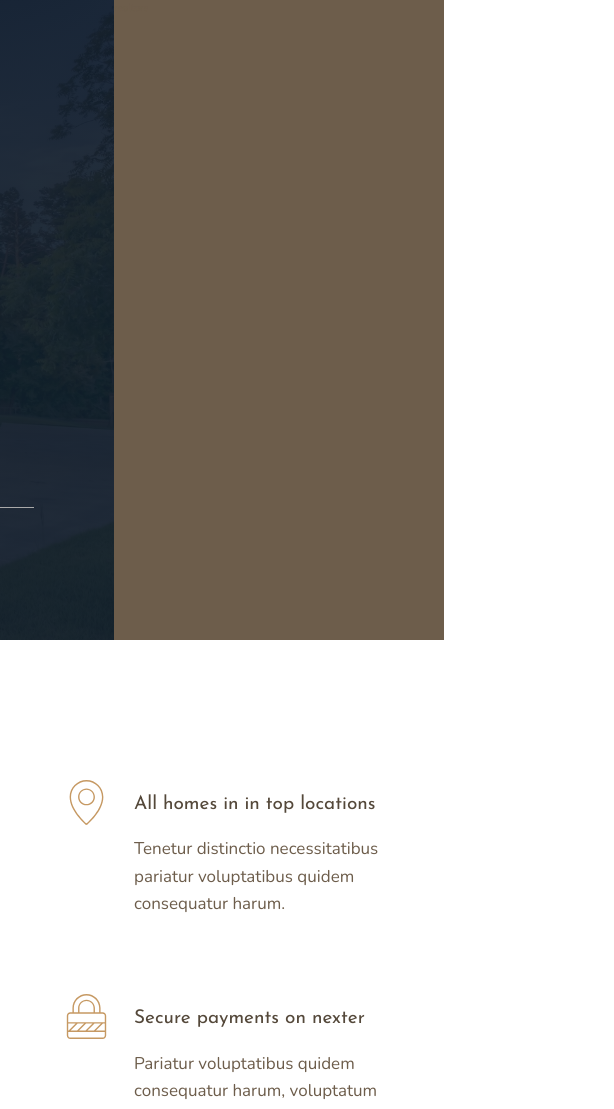
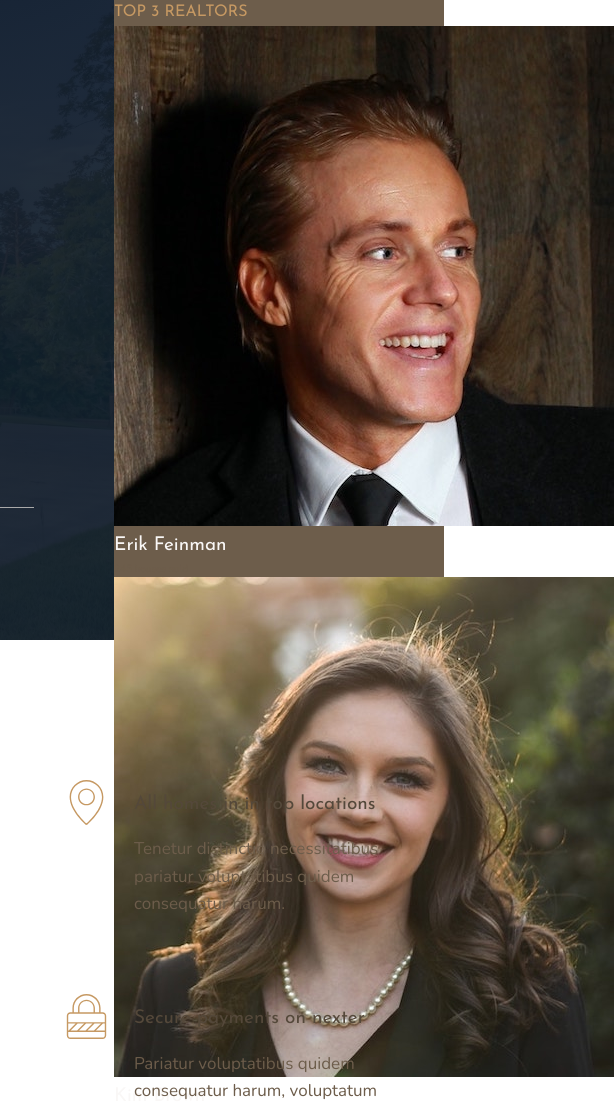
Before and after one commit to VitaliiLynnyk/advanced-css, a website: page nexter/index.html in a window 1280 px wide. Shown: the top 1109 px of the page, 836-1450 px from the left, 614 px wide, since content can reach past the window. Drawn offline with nearby package versions, Linux system fonts and the light colour scheme.

Commit message:
add realtors markup

```diff
--- a/nexter/index.html
+++ b/nexter/index.html
@@ -45,7 +45,30 @@
             </div>
       </header>
       <div class="realtors">
-            realtors
+            <h3 class="heading-3">Top 3 Realtors</h3>
+            <div class="realtors__list">
+                  <img src="img/realtor-1.jpeg"
+                       alt="Realtor 1"
+                       class="realtors__img">
+                  <div class="realtors__details">
+                        <h4 class="heading-4 heading-4--light">Erik Feinman</h4>
+                        <p class="realtors__sold">245 houses sold</p>
+                  </div>
+                  <img src="img/realtor-2.jpeg"
+                       alt="Realtor 2"
+                       class="realtors__img">
+                  <div class="realtors__details">
+                        <h4 class="heading-4 heading-4--light">Kim Brown</h4>
+                        <p class="realtors__sold">212 houses sold</p>
+                  </div>
+                  <img src="img/realtor-3.jpeg"
+                       alt="Realtor 3"
+                       class="realtors__img">
+                  <div class="realtors__details">
+                        <h4 class="heading-4 heading-4--light">Toby Ramsey</h4>
+                        <p class="realtors__sold">198 houses sold</p>
+                  </div>
+            </div>
       </div>
       <section class="features">
             <div class="feature">
```
